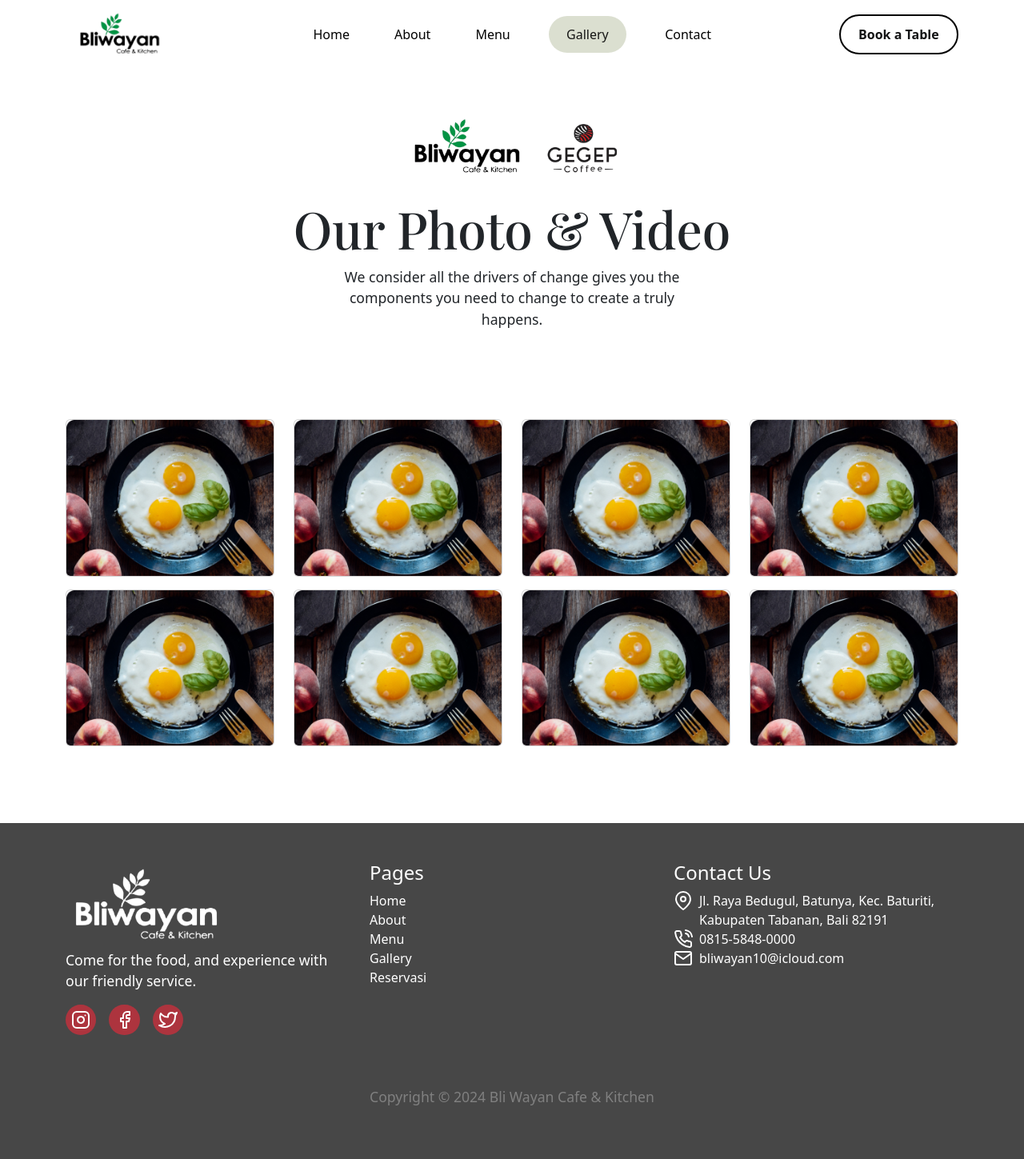
After one commit to Andndre/bliwayan, a PHP site: page /gallery in a window 1280 px wide. The commit adds this page. Shown: the whole page at 80% size. Run offline with PHP 8.4, Linux system fonts and the light colour scheme; some web fonts are replaced.

Commit message:
gallery done

```diff
--- /dev/null
+++ b/gallery/index.php
@@ -0,0 +1,64 @@
+<!DOCTYPE html>
+<html lang="id">
+<?php include '../layout/head.php'; ?>
+<body>
+<?php include '../components/navbar.php'; ?>
+<main>
+	<header class="pt-5">
+		<div class="py-5 container">
+			<div class="d-flex justify-content-center pt-5">
+				<img style="height: 80px;" src="/images/logo.png" alt="">
+				<img style="height: 80px;" src="/images/gegep-coffe.png" alt="">
+			</div>
+			<div class="text-center pt-4">
+				<h1>Our Photo & Video</h1>
+				<p style="max-width: 460px; margin: 0 auto">We consider all the drivers of change gives you the components you need to change to create a truly happens.</p>
+			</div>
+		</div>
+	</header>
+	<?php
+	// Ambil dari database
+	$gallery = [
+			(object)[
+					'image' => '/images/illustrations/sample-menu.png',
+			],
+			(object)[
+					'image' => '/images/illustrations/sample-menu.png',
+			],
+			(object)[
+					'image' => '/images/illustrations/sample-menu.png',
+			],
+			(object)[
+					'image' => '/images/illustrations/sample-menu.png',
+			],
+			(object)[
+					'image' => '/images/illustrations/sample-menu.png',
+			],
+			(object)[
+					'image' => '/images/illustrations/sample-menu.png',
+			],
+			(object)[
+					'image' => '/images/illustrations/sample-menu.png',
+			],
+			(object)[
+					'image' => '/images/illustrations/sample-menu.png',
+			]
+	];
+	?>
+
+	<section id="menus" class="container py-5">
+			<div class="row pb-5">
+					<?php foreach ($gallery as $item) : ?>
+							<div class="col-12 col-md-6 col-lg-4 col-xl-3 mt-3">
+									<div class="card" style="overflow: hidden;">
+											<img src="<?= $item->image ?>" class="card-img-top" alt="gallery image">
+									</div>
+							</div>
+					<?php endforeach; ?>
+			</div>
+	</section>
+</main>
+<?php include '../components/footer.php'; ?>
+<?php include '../layout/scripts.php'; ?>
+</body>
+</html>
--- a/menu/index.php
+++ b/menu/index.php
@@ -74,7 +74,7 @@
 			<div class="row">
 					<?php foreach ($menus as $menu) : ?>
 							<div class="col-12 col-md-6 col-lg-4 col-xl-3 mt-3">
-									<div class="card menu">
+									<div class="card menu" style="overflow: hidden;">
 											<img src="<?= $menu->image ?>" class="card-img-top" alt="menu image">
 											<div class="card-body">
 													<h5 class="card-title menu"><?= $menu->price ?></h5>
```
